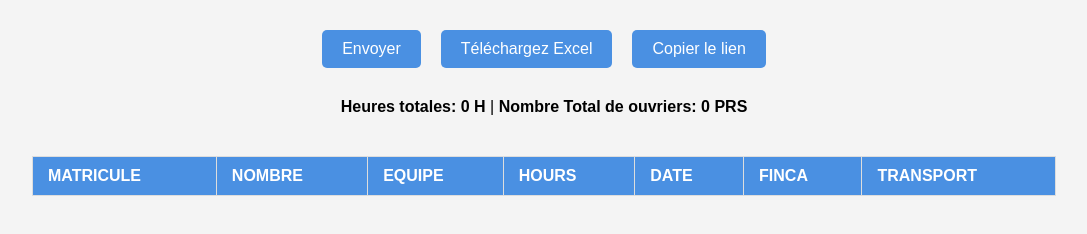
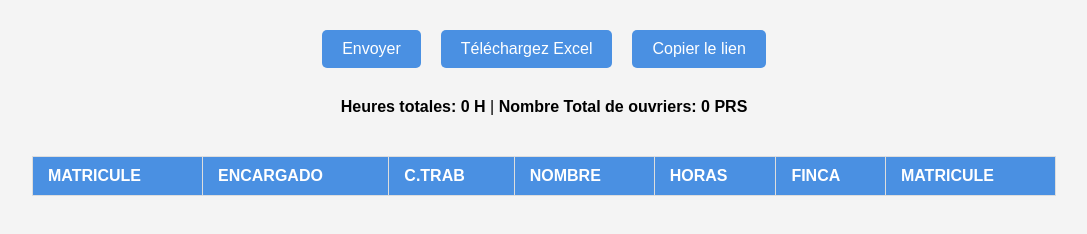
Before and after one commit to abdermb98/sanap, a plain HTML site: page index.html in a window 1280 px wide. Shown: the whole page, without its empty margins (96-1183 px from the left). Drawn offline with nearby package versions, Linux system fonts and the light colour scheme; no server answers.

Commit message:
Update index.html

```diff
--- a/index.html
+++ b/index.html
@@ -201,12 +201,12 @@
     <thead>
       <tr>
         <th>MATRICULE</th>
+        <th>ENCARGADO</th>
+        <th>C.TRAB</th>
         <th>NOMBRE</th>
-        <th>EQUIPE</th>
-        <th>HOURS</th>
-        <th>DATE</th>
+        <th>HORAS</th>
         <th>FINCA</th>
-        <th>TRANSPORT</th>
+        <th>MATRICULE</th>
 
       </tr>
     </thead>
```
